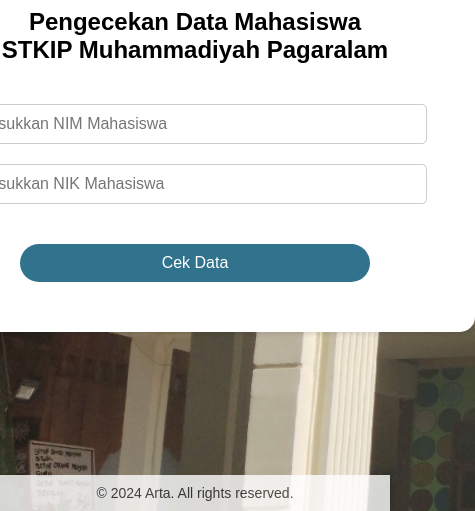
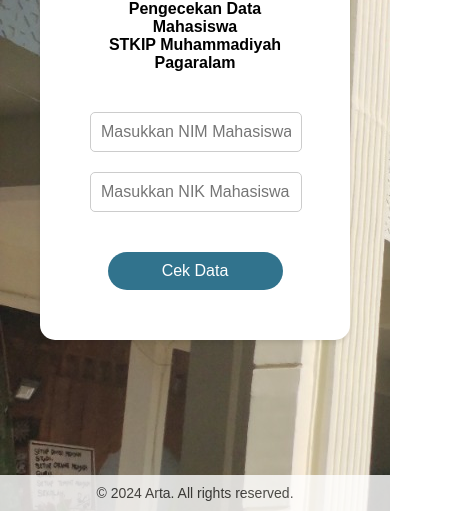
Before and after one commit to arta1821/CekData, a plain HTML site: page index.html in a window 390 px wide. Shown: the part 333-844 px from the top of the page, 475 px wide, since content can reach past the window. Drawn offline with Linux system fonts and the light colour scheme.

Commit message:
Add files via upload

```diff
--- a/styles.css
+++ b/styles.css
@@ -118,3 +118,14 @@ footer p {
     font-size: 14px;
     color: #333;
 }
+
+/* responsif */
+
+@media screen and (max-width: 768px){
+    .container{
+        width: 250px;
+    }
+    h2{
+        font-size: 16px;
+    }
+}
```
